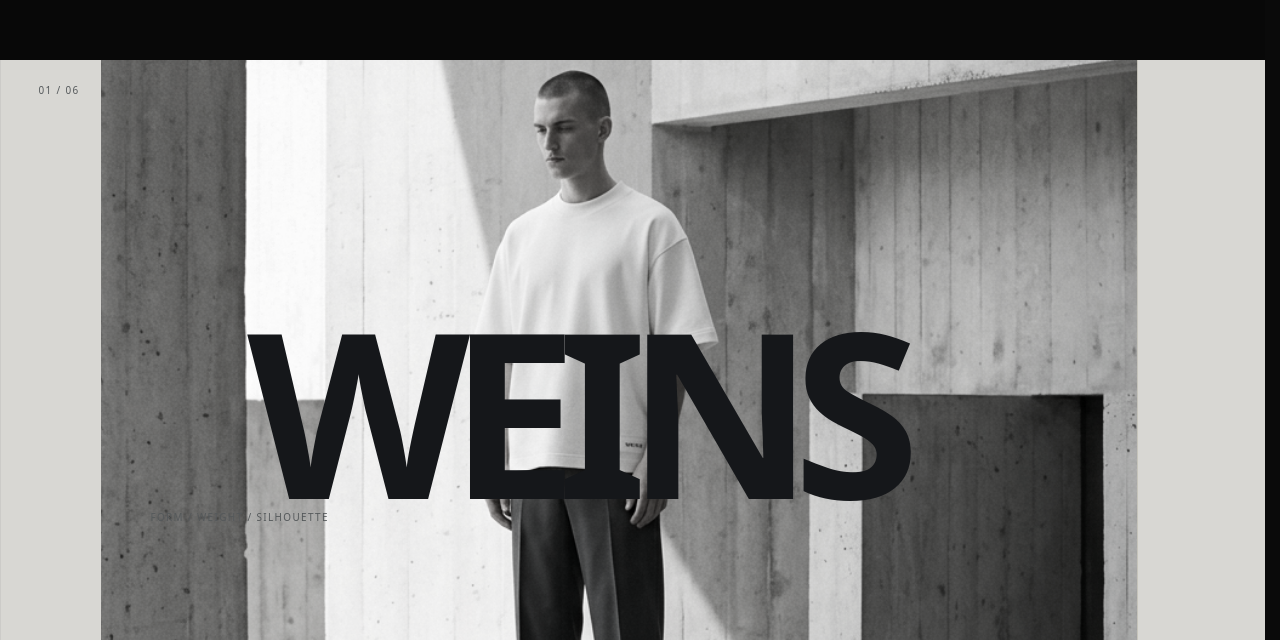
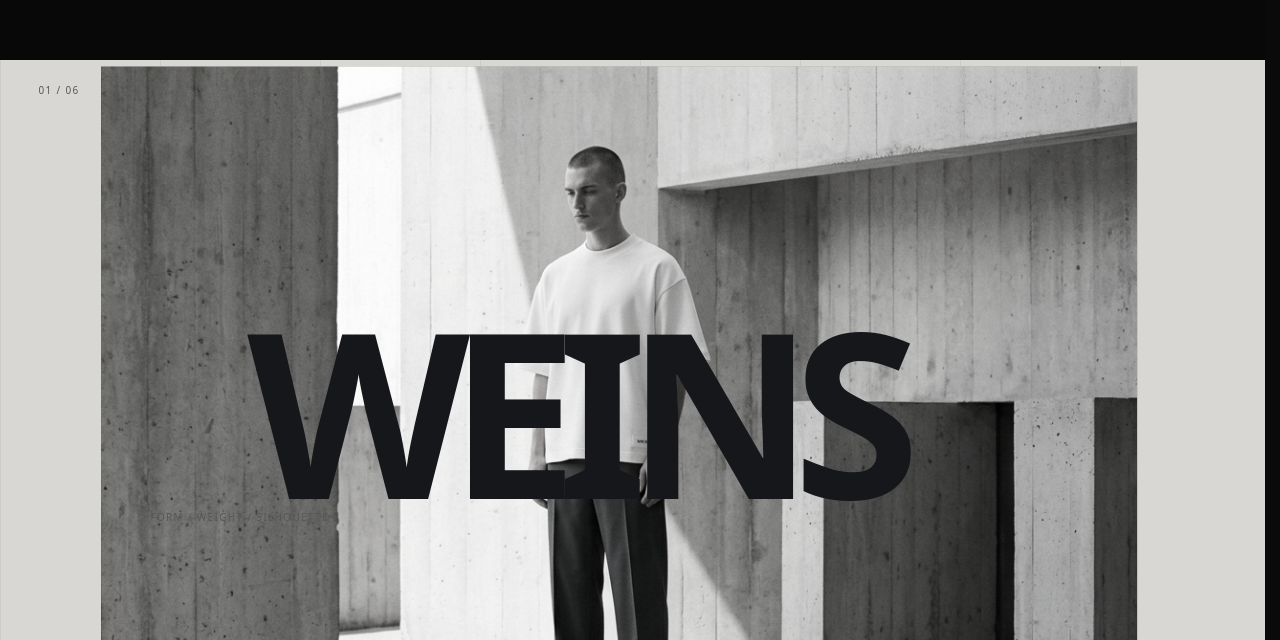
Before and after one commit to Noe-09/BM-BMP-website, a Next.js app: page /creator in a window 1280 px wide. Shown: the part 1060-1700 px from the top of the page. Built offline with nearby package versions, Linux system fonts and the light colour scheme.

Commit message:
fix: cap creator media at source fidelity

```diff
--- a/app/creator/creator.css
+++ b/app/creator/creator.css
@@ -269,11 +269,16 @@
 
 .weins-portal__visual {
   position: absolute;
-  inset: -7% 15% -7% 12%;
+  top: 50%;
+  right: auto;
+  bottom: auto;
+  left: 12%;
   width: min(73vw, 68rem);
+  height: min(90%, 48rem);
   z-index: 1;
   overflow: hidden;
-  transform: scale(calc(1.11 - (var(--portal-frame-progress, 0.5) * 0.22)));
+  transform: translateY(-50%)
+    scale(calc(1.11 - (var(--portal-frame-progress, 0.5) * 0.22)));
   transform-origin: center 42%;
   will-change: transform;
 }
@@ -1477,7 +1482,7 @@
   }
 
   .weins-portal__visual {
-    transform: scale(1);
+    transform: translateY(-50%) scale(1);
   }
 
   .weins-portal__slab {
@@ -2141,3 +2146,9 @@
     transform: none;
   }
 }
+
+@media (max-width: 640px) and (prefers-reduced-motion: reduce) {
+  .weins-portal__visual {
+    transform: scale(1);
+  }
+}
```
Also changed, not shown: 1 other file (tests, documents, lock files or other folders).
